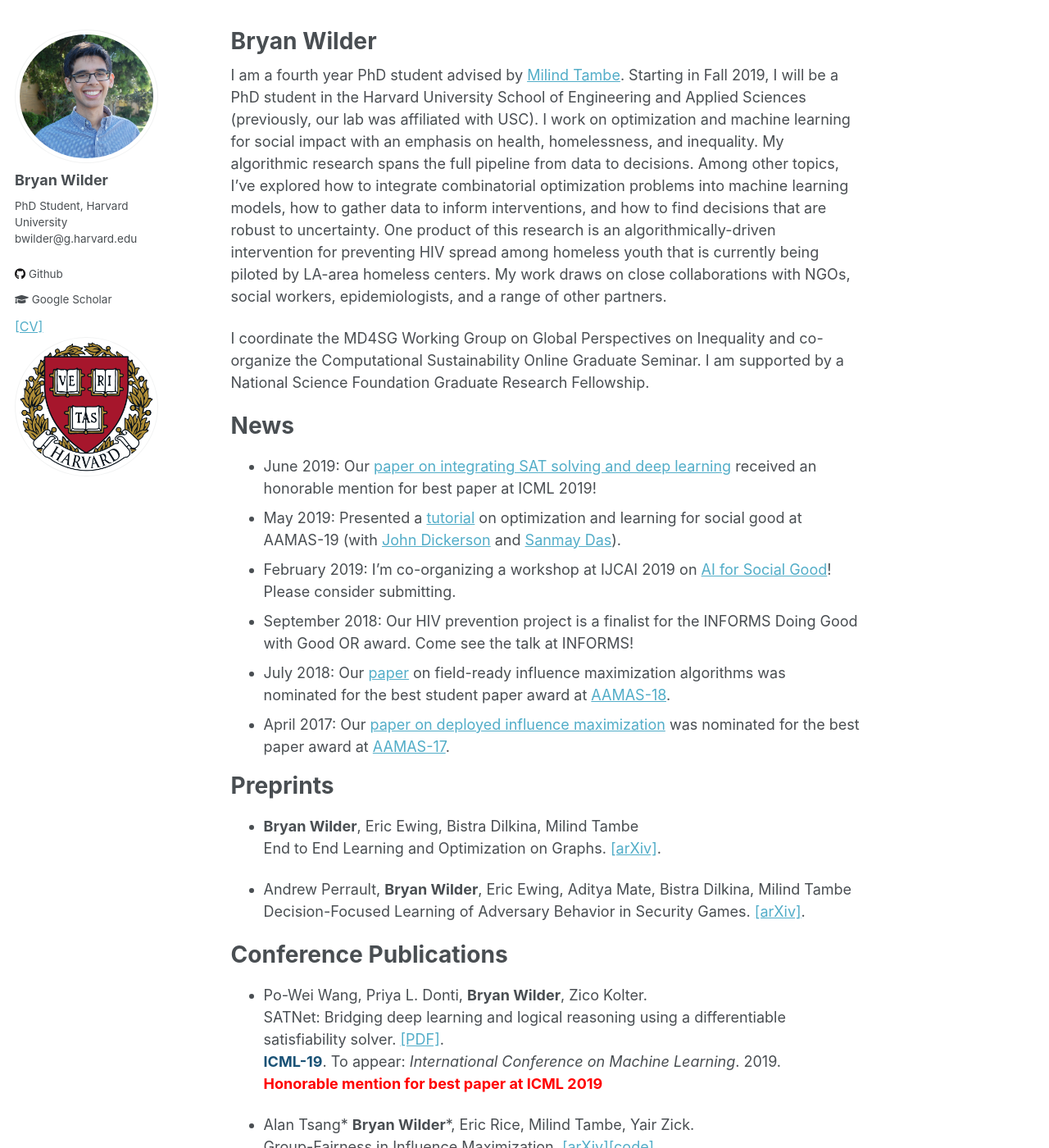
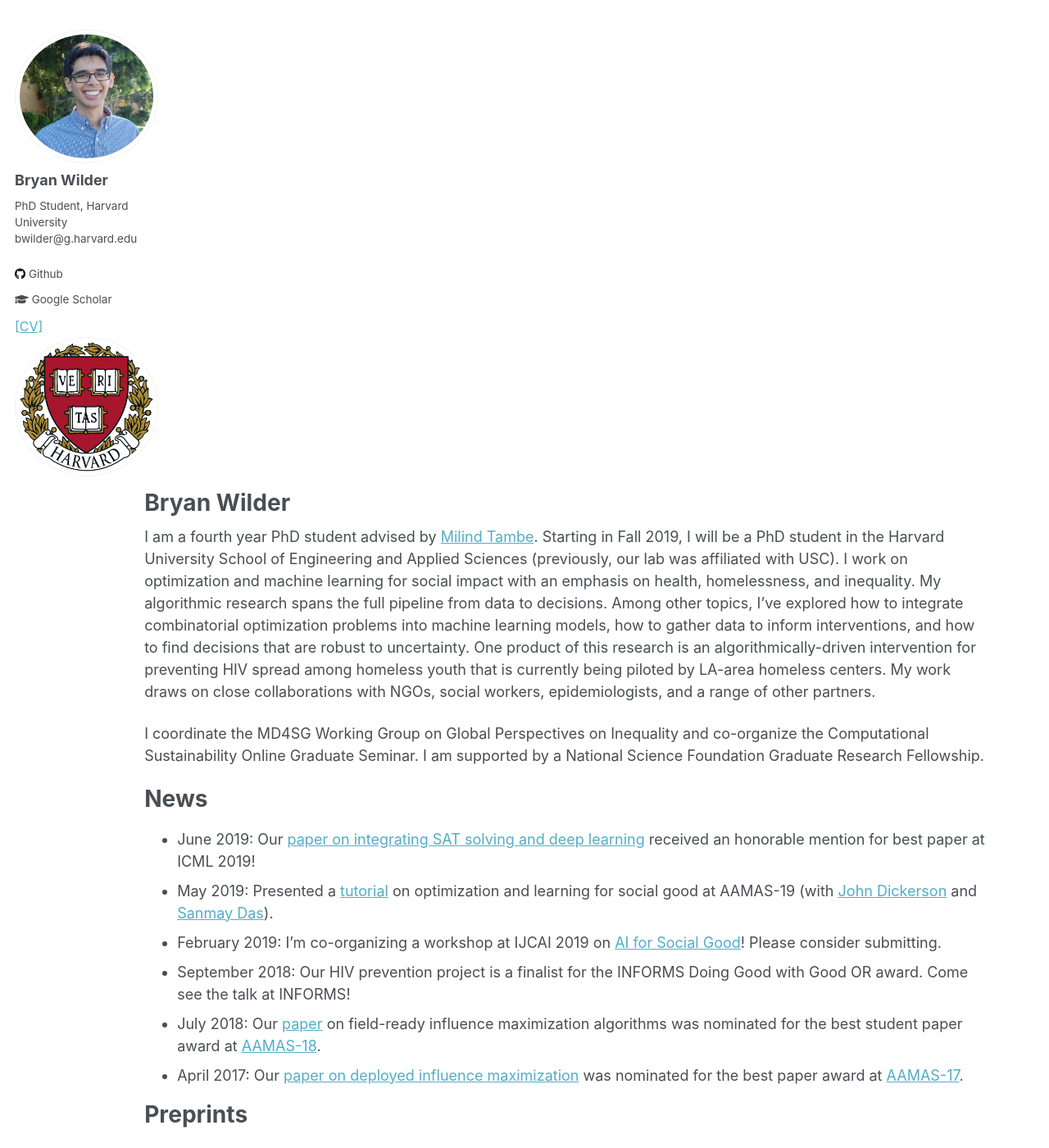
Before and after one commit to bryanwilder/bryanwilder.github.io, a Jekyll site: the page built from _pages/about.md, in a window 1280 px wide and 1400 px high. Shown: the whole window at 82% size. Built offline with Jekyll 4.4.1, drawn with Linux system fonts in a browser that asks for light colours; some of the changed text lies outside the part shown.

Commit message:
try changing width

```diff
--- a/_pages/about.md
+++ b/_pages/about.md
@@ -35,7 +35,7 @@
     **<font color="#1A5276">ICML-19</font>**. To appear: _International Conference on Machine Learning_. 2019.
     **<font color="red">Honorable mention for best paper at ICML 2019</font>**
 
-*   Alan Tsang* **Bryan Wilder***, Eric Rice, Milind Tambe, Yair Zick.
+*   Alan Tsang*, **Bryan Wilder***, Eric Rice, Milind Tambe, Yair Zick.
     Group-Fairness in Influence Maximization. [[arXiv]](https://arxiv.org/abs/1903.00967)[[code]](https://github.com/bwilder0/fair_influmax_code_release).
     **<font color="#1A5276">IJCAI-19</font>**. To appear: _International Joint Conference on Artificial Intelligence_. 2019.
     *Equal contribution.
@@ -44,7 +44,7 @@
     Learning to Prescribe Interventions for Tuberculosis Patients using Digital Adherence Data. [[arXiv]](https://arxiv.org/abs/1902.01506).
     **<font color="#1A5276">KDD-19</font>**. To appear: _ACM SIGKDD Conference on Knowledge Discovery and Data Mining_. 2019.
 
-*   Matthew Staib* **Bryan Wilder***, Stefanie Jegelka.
+*   Matthew Staib*, **Bryan Wilder***, Stefanie Jegelka.
     Distributionally Robust Submodular Maximization. [[arXiv]](https://arxiv.org/abs/1802.05249).
     **<font color="#1A5276">AISTATS-19</font>**. To appear: _International Conference on Artificial Intelligence and Statistics_. 2019.
     *Equal contribution.
--- a/_sass/_page.scss
+++ b/_sass/_page.scss
@@ -14,13 +14,14 @@
   @include breakpoint($x-large) {
     max-width: $x-large;
   }
+
 }
 
 .page {
   @include breakpoint($large) {
-    @include span(10 of 12 last);
+    @include span(11 of 12 last);
     @include prefix(0.5 of 12);
-    @include suffix(2 of 12);
+    @include suffix(0.5 of 12);
   }
 
   .page__inner-wrap {
```
